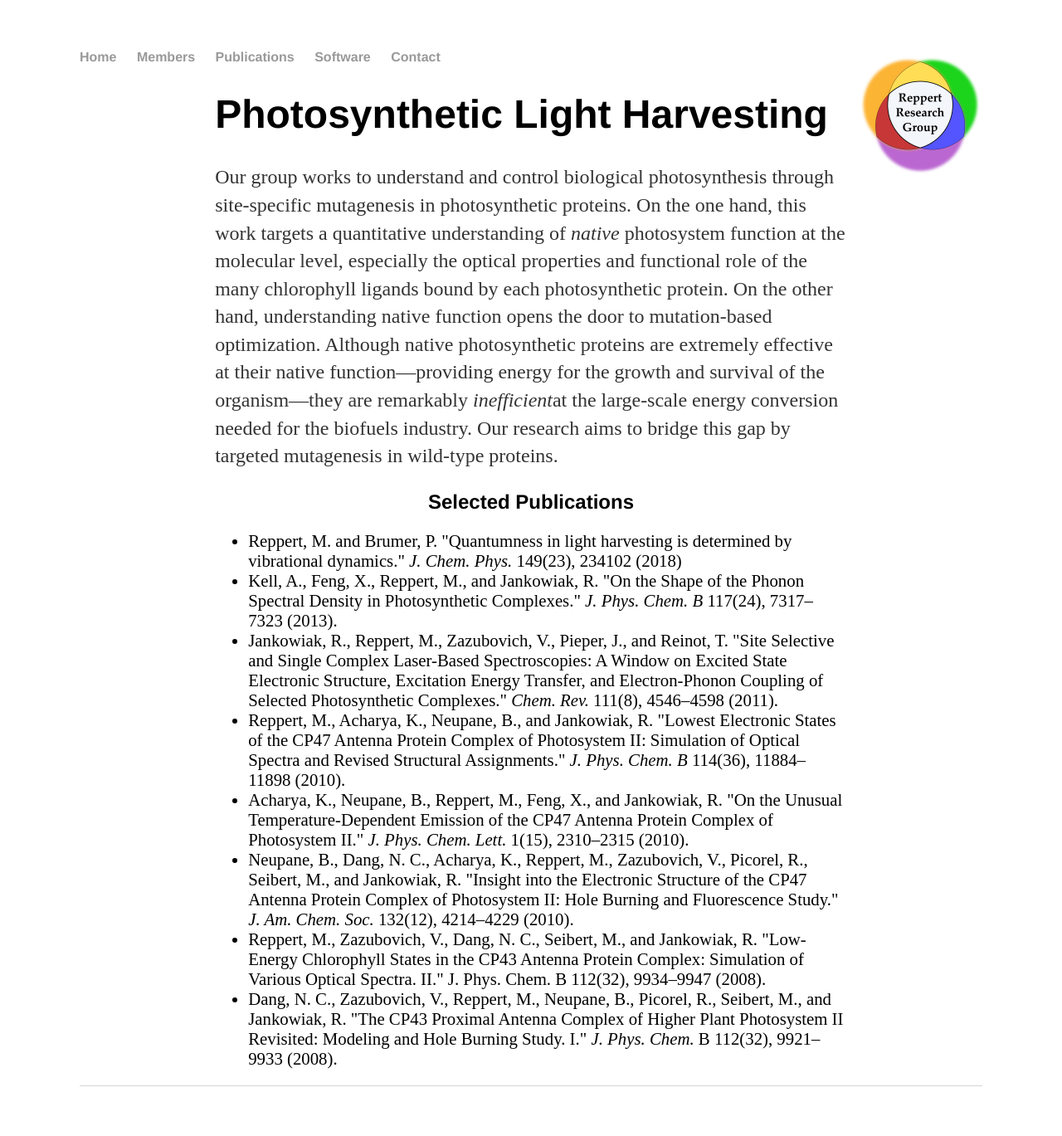
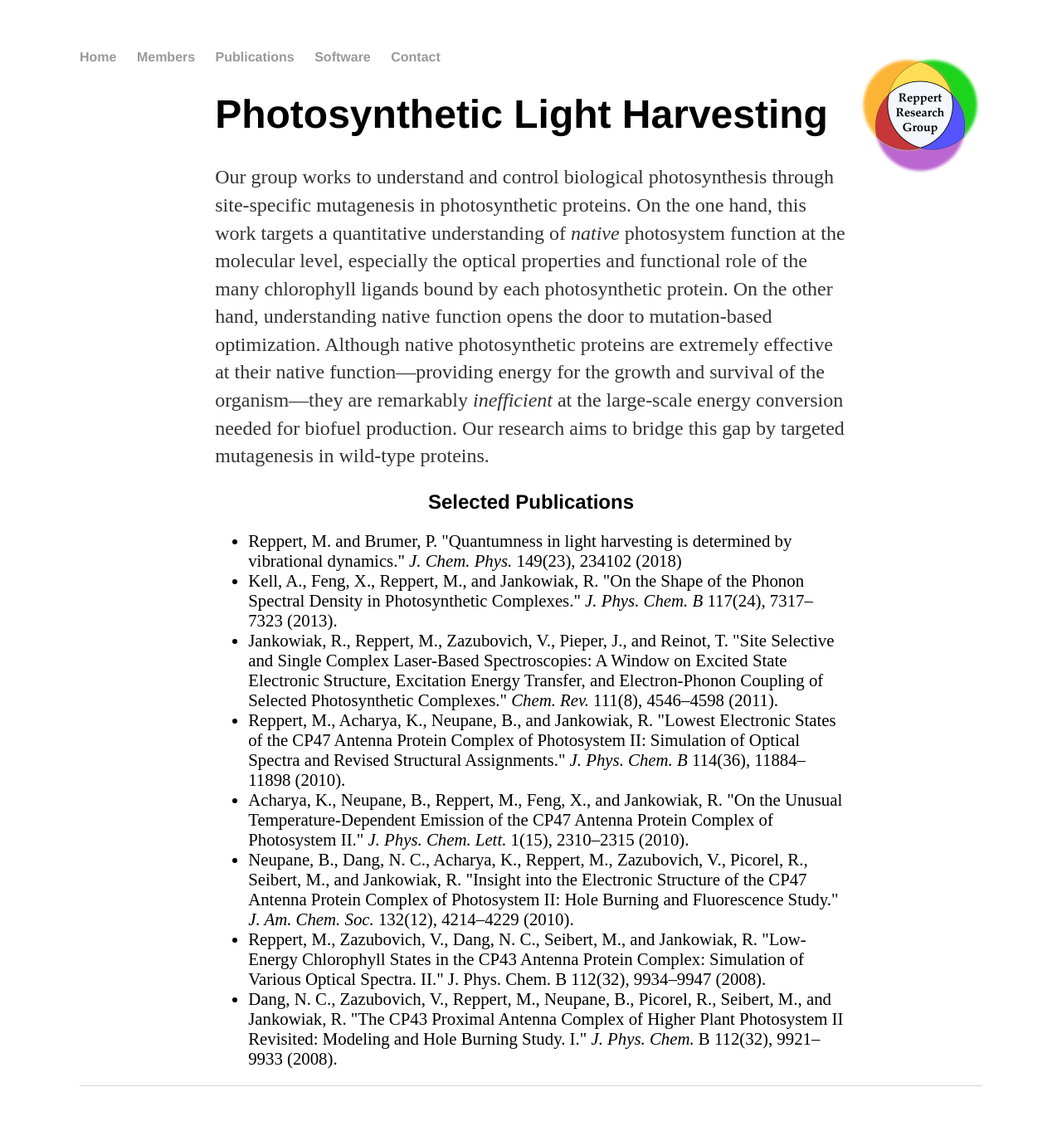
Before and after one commit to mreppert/mreppert.github.io, a Jekyll site: the page built from publications/photosynthesis/index.html, in a window 1280 px wide. Shown: the whole page at 83% size. Built offline with Jekyll 4.4.1, drawn with Linux system fonts in a browser that asks for light colours.

Commit message:
Update index.html

```diff
--- a/publications/photosynthesis/index.html
+++ b/publications/photosynthesis/index.html
@@ -22,7 +22,7 @@ h2 {
 
     <p>Unfortunately, there's a problem: Photosynthetic organisms are optimized in nature for competition, not efficiency. As a result, wild-type photosynthesis is in fact grossly <i>in</i>efficient at industrial-scale energy harvesting. A major problem is that organisms out-compete each other for solar energy: in a solar bioreactor, for example, cells near the top of the culture tend to capture far more light than they can process, while cells deeper in the culture are starved for energy.  </p>-->
 
-    <p>Our group works to understand and control biological photosynthesis through site-specific mutagenesis in photosynthetic proteins. On the one hand, this work targets a quantitative understanding of <i>native</i> photosystem function at the molecular level, especially the optical properties and functional role of the many chlorophyll ligands bound by each photosynthetic protein. On the other hand, understanding native function opens the door to mutation-based optimization. Although native photosynthetic proteins are extremely effective at their native function&mdash;providing energy for the growth and survival of the organism&mdash;they are remarkably <i>inefficient</i>at the large-scale energy conversion needed for the biofuels industry. Our research aims to bridge this gap by targeted mutagenesis in wild-type proteins.</p>
+    <p>Our group works to understand and control biological photosynthesis through site-specific mutagenesis in photosynthetic proteins. On the one hand, this work targets a quantitative understanding of <i>native</i> photosystem function at the molecular level, especially the optical properties and functional role of the many chlorophyll ligands bound by each photosynthetic protein. On the other hand, understanding native function opens the door to mutation-based optimization. Although native photosynthetic proteins are extremely effective at their native function&mdash;providing energy for the growth and survival of the organism&mdash;they are remarkably <i>inefficient</i> at the large-scale energy conversion needed for biofuel production. Our research aims to bridge this gap by targeted mutagenesis in wild-type proteins.</p>
 
 <h2>Selected Publications</h2>
 <ul reversed style="font-size:130%;" type="1">
```
